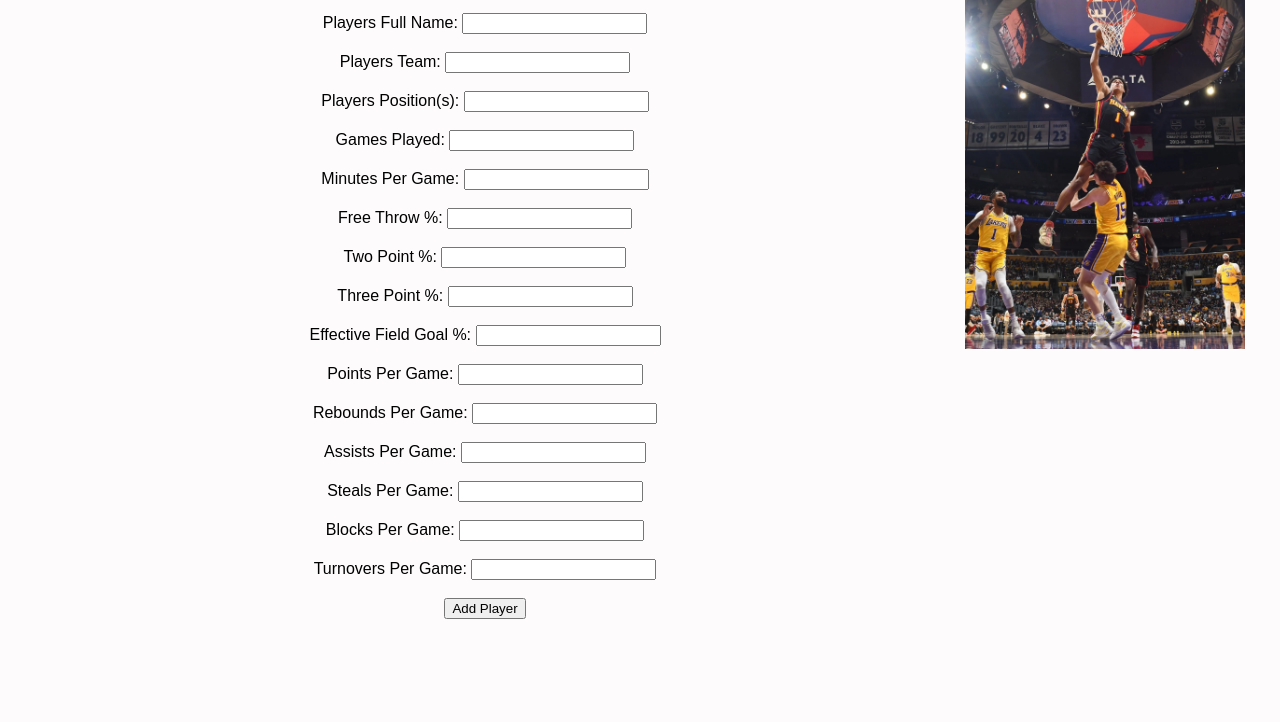
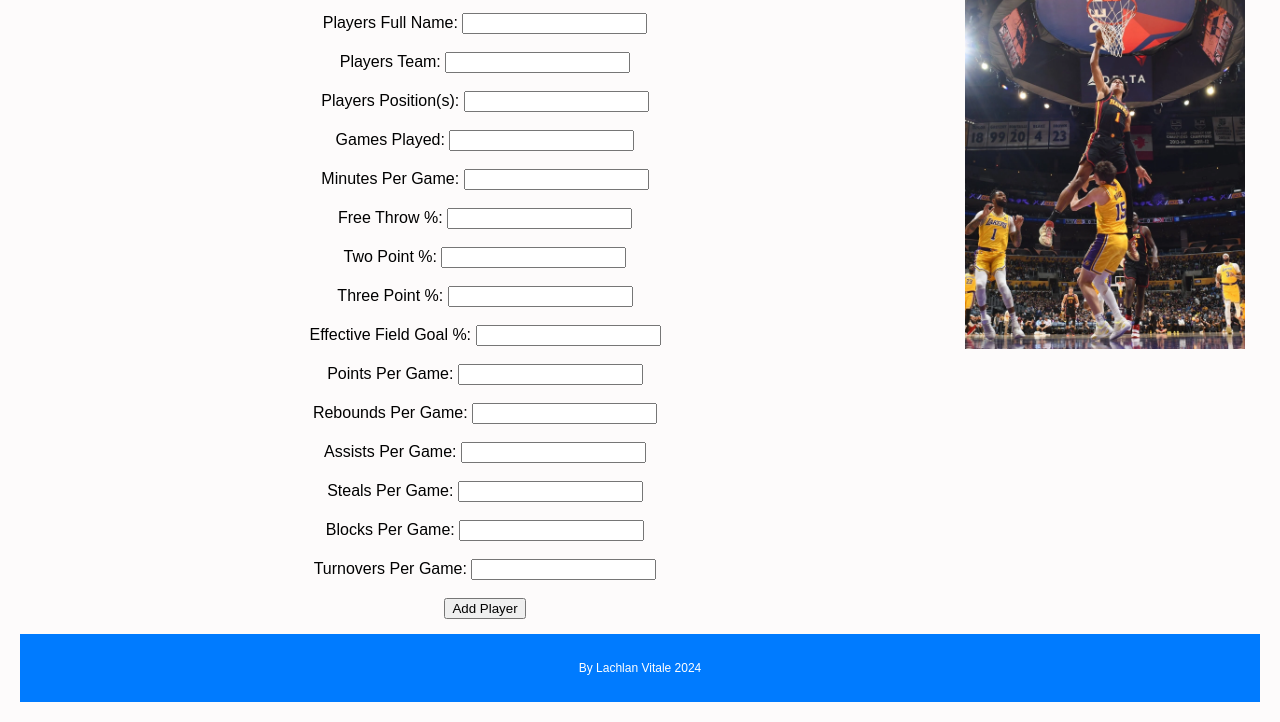
Before and after one commit to LachlanVitale12/Software-Task-1---Year-12, a Flask app: page /add in a window 1280 px wide. Shown: the part 202-924 px from the top of the page. Before the commit the page ends 821 px from the top, so only its background shows below. Run offline with Flask 3, Linux system fonts and the light colour scheme; data comes from the database, SQL or seed files in the repository.

Commit message:
added footer

```diff
--- a/static/css/style.css
+++ b/static/css/style.css
@@ -176,3 +176,11 @@ img {
       display: none; /* hides image if screen width is equal or less than 798px */
     }
 }
+
+.footer {
+    background-color: #007BFF;
+    color: #ffffff;
+    text-align: center;
+    font-size: 12px;
+    padding: 15px;
+}
--- a/templates/base.html
+++ b/templates/base.html
@@ -47,5 +47,8 @@
             <img src="{{ url_for('static', filename='images/NBA_Image.webp') }}" alt="NBA_Image" loading="lazy">
         </div>
     </div>
+    <div class="footer">
+        <p>By Lachlan Vitale 2024</p>
+    </div>
 </body>
 </html>
```
